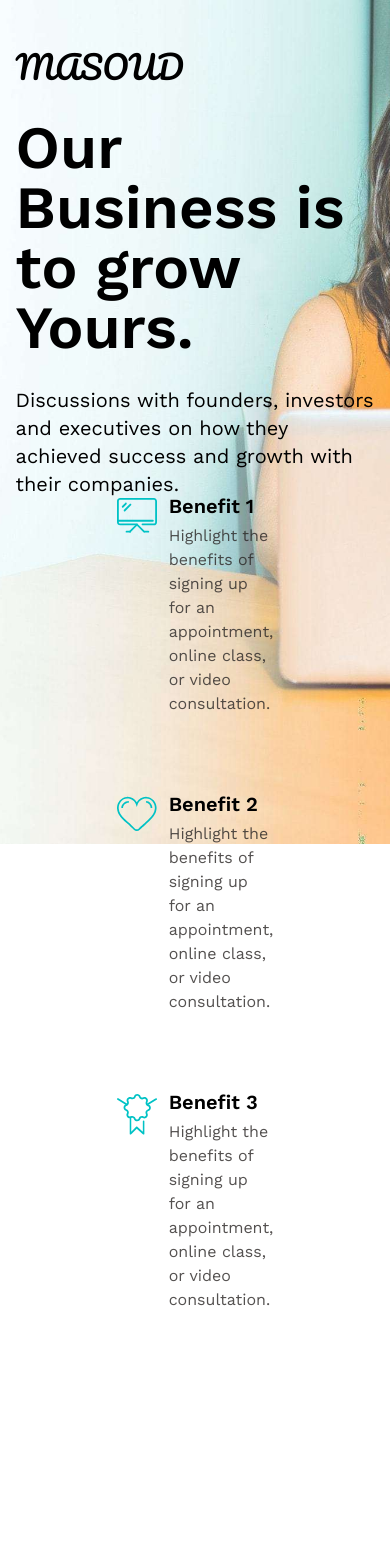
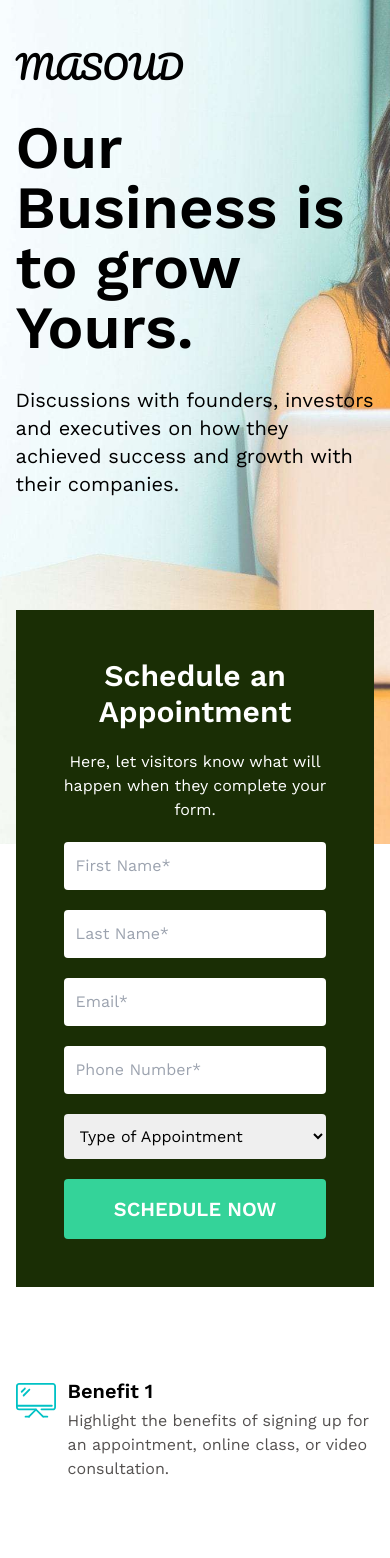
Before and after one commit to Masoud-z/landingPage, a Next.js app: page / in a window 390 px wide. Shown: the top 1558 px of the page. Built offline with nearby package versions, Linux system fonts and the light colour scheme.

Commit message:
Make landingPage responsive

```diff
--- a/components/landingPage/Form.jsx
+++ b/components/landingPage/Form.jsx
@@ -2,7 +2,7 @@
 
 function Form() {
   return (
-    <form className="flex flex-col gap-5 justify-center items-center p-12 mt-28 bg-lime-950 text-center max-w-[35vw]">
+    <form className="flex flex-col gap-5 justify-center items-center p-12 mt-28 bg-lime-950 text-center md:max-w-[35vw]">
       <h3 className="text-3xl text-white font-semibold">
         Schedule an <br /> Appointment
       </h3>
--- a/components/landingPage/Main.jsx
+++ b/components/landingPage/Main.jsx
@@ -28,8 +28,8 @@ function Main() {
         </p>
       </section>
 
-      <section className="grid md:grid-cols-2 gap-24 justify-center items-end">
-        <div className="flex flex-col gap-20 justify-center items-end mb-10 w-[40vw]">
+      <section className="flex flex-col md:flex-row gap-24 justify-center items-center md:items-end">
+        <div className="order-2 md:order-1 flex flex-col gap-20 justify-center items-end mb-10 md:w-[40vw]">
           <div className="flex flex-row gap-3 justify-center items-start">
             <Image src={screenImg} width="40" height="35" alt="screen" />
 
```
